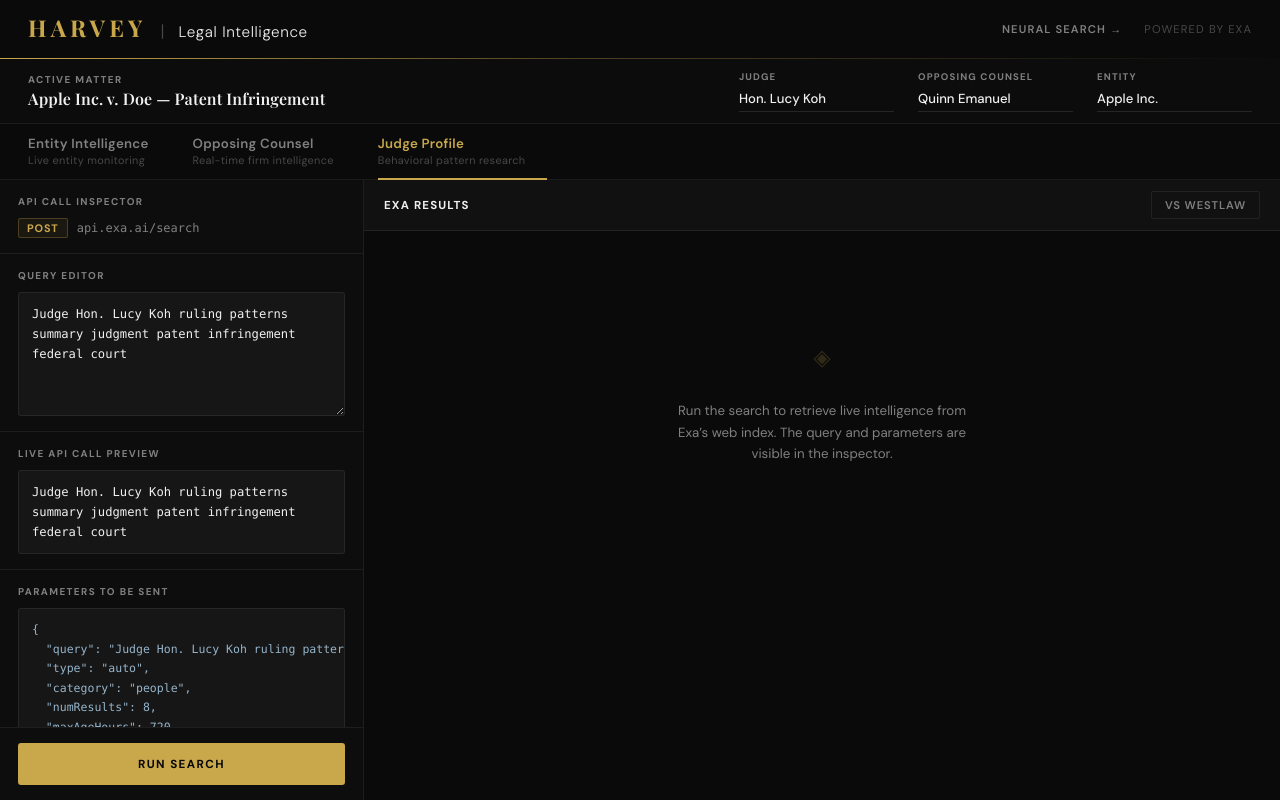
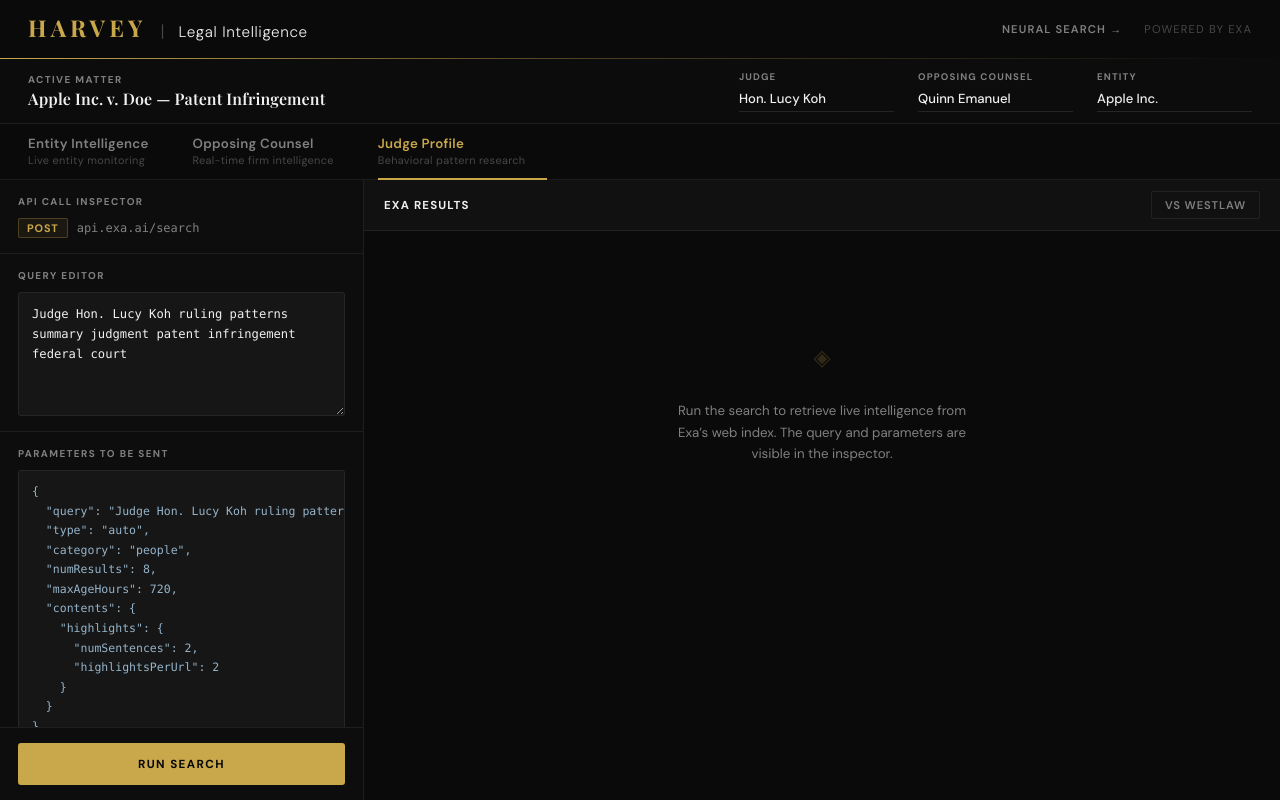
Before and after one commit to roycclu/exa-harvey-demo, a Next.js app: page /intelligence in a window 1280 px wide. Built offline with nearby package versions, Linux system fonts and the light colour scheme.

Commit message:
Simplify intelligence inspector layout

```diff
--- a/app/intelligence/page.tsx
+++ b/app/intelligence/page.tsx
@@ -399,11 +399,6 @@
           </div>
 
           <div className={styles.inspectorSection}>
-            <div className={styles.sectionLabel}>Live API call preview</div>
-            <div className={styles.queryBlock}>{String(previewPayload.query ?? "")}</div>
-          </div>
-
-          <div className={styles.inspectorSection}>
             <div className={styles.sectionLabel}>Parameters to be sent</div>
             <pre className={styles.jsonBlock}>{prettyJson(previewPayload)}</pre>
           </div>
```
